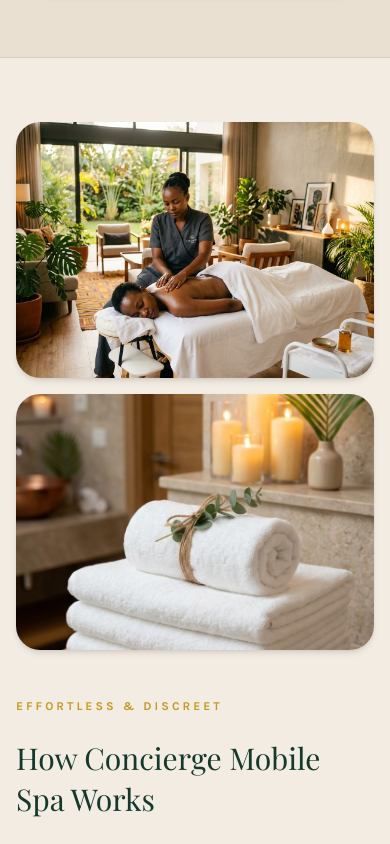
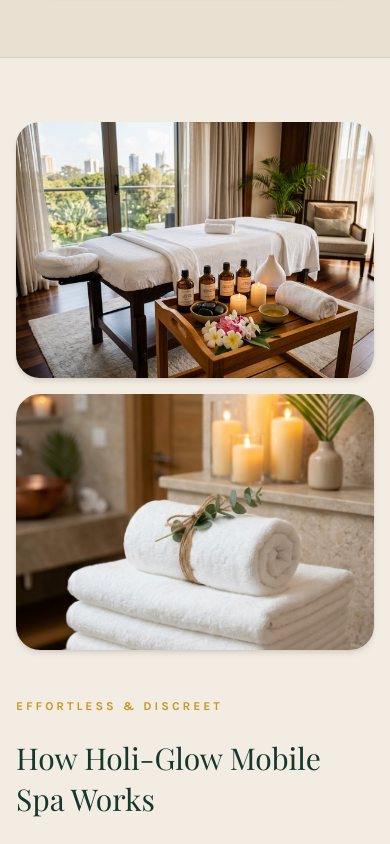
Before and after one commit to jff-ry/Holistic-Glow, a React (Vite) app: page / in a window 390 px wide. Shown: the part 5260-6104 px from the top of the page. Built offline with nearby package versions, Linux system fonts and the light colour scheme; a web font is replaced by a local one.

Commit message:
feat: rebrand mobile spa setup to Holi-Glow
Update imagery, titles, and descriptions to reflect the new Holi-Glow mobile spa branding across the gallery and homepage.

```diff
--- a/src/data/galleryData.ts
+++ b/src/data/galleryData.ts
@@ -1,6 +1,6 @@
 import { GalleryItem } from '../types';
 import heroAfricanSpaImg from '../assets/images/hero_african_spa_1788112077485.jpg';
-import africanTherapistMassageImg from '../assets/images/african_therapist_massage_1788112091282.jpg';
+import holiGlowSetupImg from '../assets/images/holi_glow_setup_1788251444638.jpg';
 import diverseSpaRelaxationImg from '../assets/images/diverse_spa_relaxation_1788112110008.jpg';
 import africanFacialGlowImg from '../assets/images/african_facial_glow_1788112124543.jpg';
 import sanitizedLinenImg from '../assets/images/sanitized_linen_candle_vertical_1788019703723.jpg';
@@ -18,11 +18,11 @@ export const GALLERY_ITEMS: GalleryItem[] = [
   },
   {
     id: 'gal-2',
-    title: 'Mobile Concierge Setup',
+    title: 'Holi-Glow Mobile Setup',
     category: 'atmosphere',
-    image: africanTherapistMassageImg,
+    image: holiGlowSetupImg,
     aspect: 'tall',
-    caption: 'Certified mobile therapist bringing luxury massage tables, sanitized linens, and warm botanical oils directly to your residence.',
+    caption: 'Certified mobile therapist bringing luxury massage tables, sanitized plush linens, and warm botanical oils directly to your residence.',
   },
   {
     id: 'gal-3',
--- a/src/pages/HomePage.tsx
+++ b/src/pages/HomePage.tsx
@@ -4,7 +4,7 @@ import { Sparkles, ArrowRight, Clock, MapPin, ShieldCheck, Heart, Car, HeartPuls
 import TrustIndicators from '../components/TrustIndicators';
 import { CATEGORIES } from '../data/servicesData';
 import heroAfricanSpaImg from '../assets/images/hero_african_spa_1788112077485.jpg';
-import africanTherapistMassageImg from '../assets/images/african_therapist_massage_1788112091282.jpg';
+import holiGlowSetupImg from '../assets/images/holi_glow_setup_1788251444638.jpg';
 import sanitizedLinenImg from '../assets/images/sanitized_linen_candle_vertical_1788019703723.jpg';
 
 export default function HomePage() {
@@ -220,7 +220,7 @@ export default function HomePage() {
         </div>
       </section>
 
-      {/* 5. HOW CONCIERGE MOBILE SPA WORKS */}
+      {/* 5. HOW HOLI-GLOW MOBILE SPA WORKS */}
       <section className="py-16 md:py-24 bg-[#F3ECE2] border-b border-[#14382C]/10">
         <div className="max-w-7xl mx-auto px-4 sm:px-6 lg:px-8">
           <div className="grid grid-cols-1 lg:grid-cols-12 gap-12 items-center">
@@ -229,8 +229,8 @@ export default function HomePage() {
             <div className="lg:col-span-6 grid grid-cols-1 sm:grid-cols-2 gap-4">
               <div className="rounded-3xl overflow-hidden shadow-md border-1.5 border-[#C59B27]/50 bg-white">
                 <img
-                  src={africanTherapistMassageImg}
-                  alt="Certified mobile therapist providing home massage in Kenya"
+                  src={holiGlowSetupImg}
+                  alt="Holi-Glow luxury mobile spa setup in Kenya"
                   className="w-full h-64 sm:h-80 object-cover hover:scale-103 transition-transform duration-500"
                   referrerPolicy="no-referrer"
                 />
@@ -252,7 +252,7 @@ export default function HomePage() {
               </span>
 
               <h2 className="font-serif text-3xl sm:text-4xl md:text-5xl text-[#14382C] font-normal leading-snug">
-                How Concierge Mobile Spa Works
+                How Holi-Glow Mobile Spa Works
               </h2>
 
               <p className="text-base sm:text-lg text-[#4A3E36] leading-relaxed">
```
Also changed, not shown: src/assets/images/holi_glow_setup_1788251444638.jpg (added).
